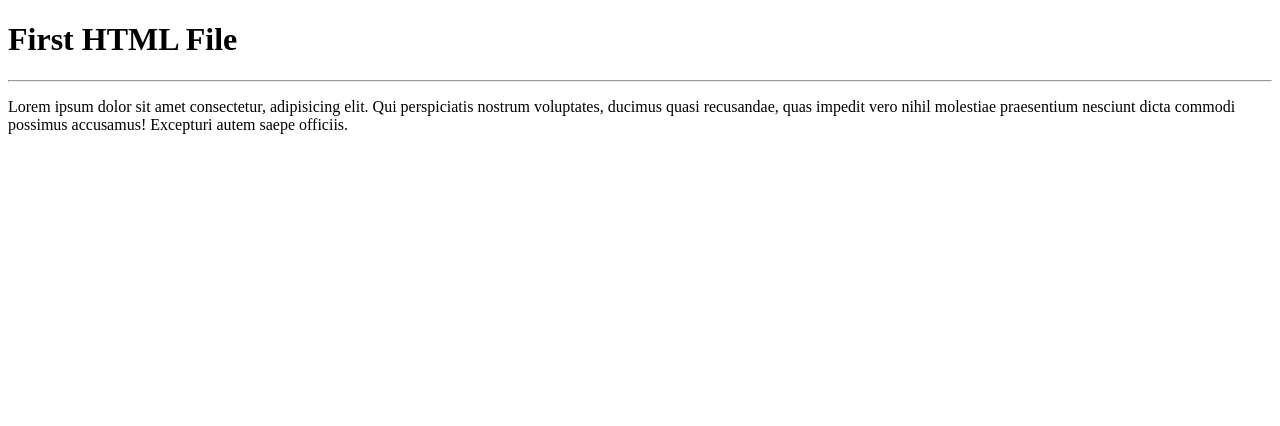
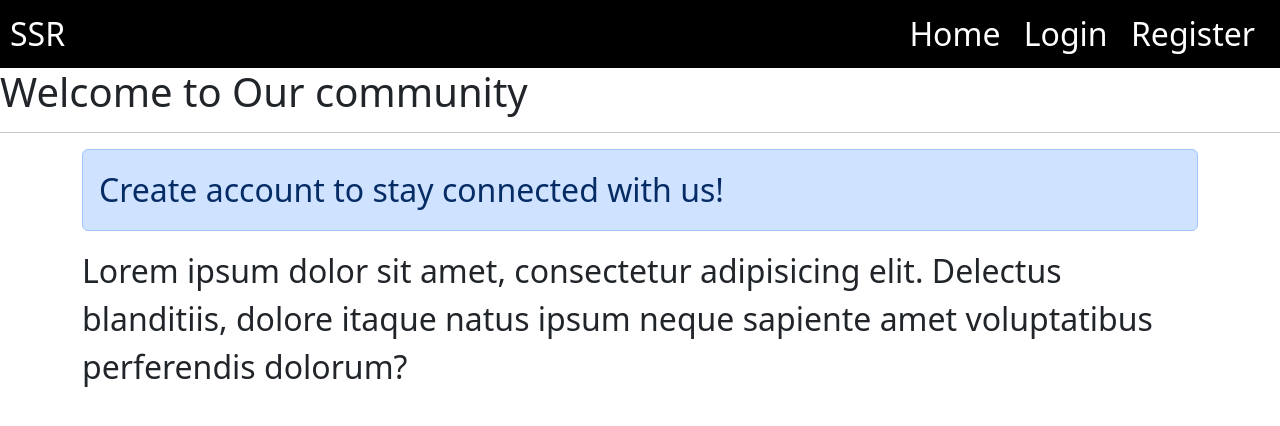
Before and after one commit to msmacalopez/miniproject-node, a website: page src/html/index.html in a window 1280 px wide. Drawn offline with nearby package versions, Linux system fonts and the light colour scheme; files that its build step writes are made by us from their sources.

```diff
--- /dev/null
+++ b/public/style.css
@@ -0,0 +1,19 @@
+body {
+  margin: 0;
+}
+.wrapper {
+  font-size: 2rem;
+}
+nav {
+  background: black;
+  color: white;
+  padding: 10px;
+  display: flex;
+  justify-content: space-between;
+  align-items: center;
+}
+a {
+  color: white;
+  margin-right: 15px;
+  text-decoration: none;
+}
--- a/src/html/index.html
+++ b/src/html/index.html
@@ -3,16 +3,98 @@
   <head>
     <meta charset="UTF-8" />
     <meta name="viewport" content="width=device-width, initial-scale=1.0" />
+    <link
+      href="https://cdn.jsdelivr.net/npm/bootstrap@5.3.8/dist/css/bootstrap.min.css"
+      rel="stylesheet"
+      integrity="sha384-sRIl4kxILFvY47J16cr9ZwB07vP4J8+LH7qKQnuqkuIAvNWLzeN8tE5YBujZqJLB"
+      crossorigin="anonymous"
+    />
+    <!-- 7) I can pull style.css because i have the static path to it  -->
+    <link rel="stylesheet" href="style.css" />
     <title>User Dairy</title>
+
+    <style>
+      /* body {
+        margin: 0;
+      }
+      .wrapper {
+        font-size: 2rem;
+      }
+      nav {
+        background: black;
+        color: white;
+        padding: 10px;
+        display: flex;
+        justify-content: space-between;
+        align-items: center;
+      }
+      a {
+        color: white;
+        margin-right: 15px;
+        text-decoration: none;
+      } */
+    </style>
   </head>
   <body>
-    <h1>First HTML File</h1>
-    <hr />
-    <p>
-      Lorem ipsum dolor sit amet consectetur, adipisicing elit. Qui perspiciatis
-      nostrum voluptates, ducimus quasi recusandae, quas impedit vero nihil
-      molestiae praesentium nesciunt dicta commodi possimus accusamus! Excepturi
-      autem saepe officiis.
-    </p>
+    <div class="wrapper">
+      <nav>
+        <div>SSR</div>
+        <div>
+          <a href="/">Home</a>
+          <a href="/login">Login</a>
+          <a href="/register">Register</a>
+        </div>
+      </nav>
+
+      <h1>Welcome to Our community</h1>
+      <hr />
+      <div class="container">
+        <div class="alert alert-primary">
+          Create account to stay connected with us!
+        </div>
+        Lorem ipsum dolor sit amet, consectetur adipisicing elit. Delectus
+        blanditiis, dolore itaque natus ipsum neque sapiente amet voluptatibus
+        perferendis dolorum?
+      </div>
+      <!-- <div class="container mt-5">
+        <form class="shadow-lg p-3 rounded-5">
+          <div class="mb-3">
+            <label for="exampleInputEmail1" class="form-label"
+              >Email address</label
+            >
+            <input
+              type="email"
+              class="form-control"
+              id="exampleInputEmail1"
+              aria-describedby="emailHelp"
+            />
+            <div id="emailHelp" class="form-text">
+              We'll never share your email with anyone else.
+            </div>
+          </div>
+          <div class="mb-3">
+            <label for="exampleInputPassword1" class="form-label"
+              >Password</label
+            >
+            <input
+              type="password"
+              class="form-control"
+              id="exampleInputPassword1"
+            />
+          </div>
+          <div class="mb-3 form-check">
+            <input
+              type="checkbox"
+              class="form-check-input"
+              id="exampleCheck1"
+            />
+            <label class="form-check-label" for="exampleCheck1"
+              >Check me out</label
+            >
+          </div>
+          <button type="submit" class="btn btn-primary">Submit</button>
+        </form>
+      </div> -->
+    </div>
   </body>
 </html>
```
Also changed, not shown: server.js (+12 -12 lines).
